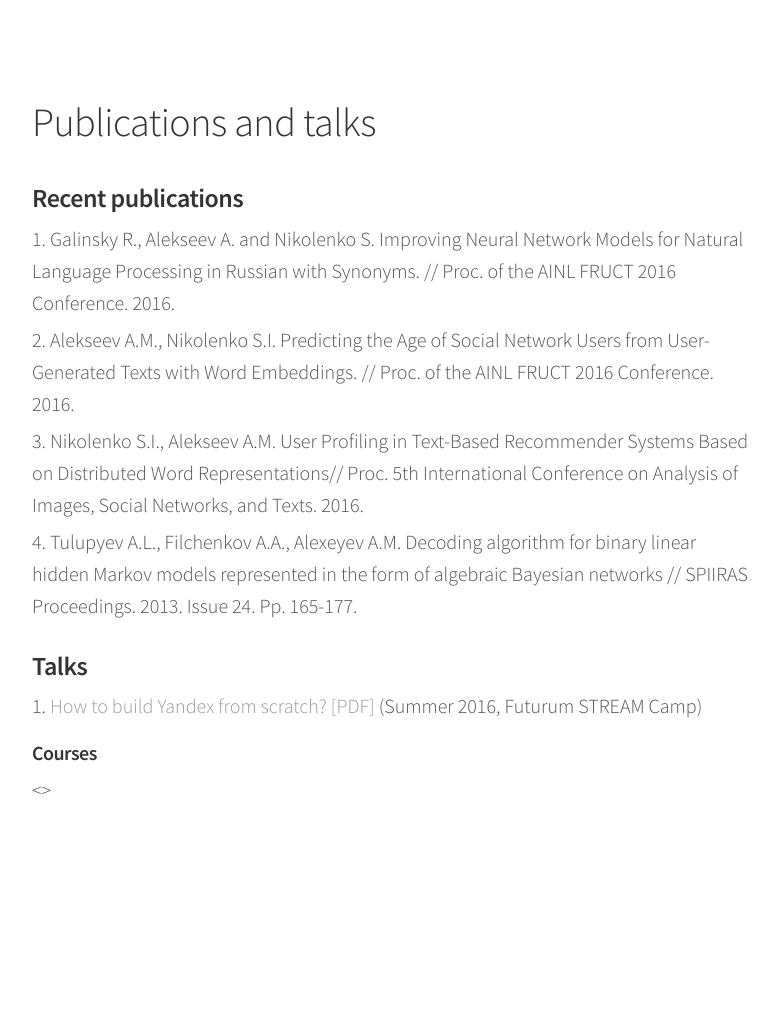
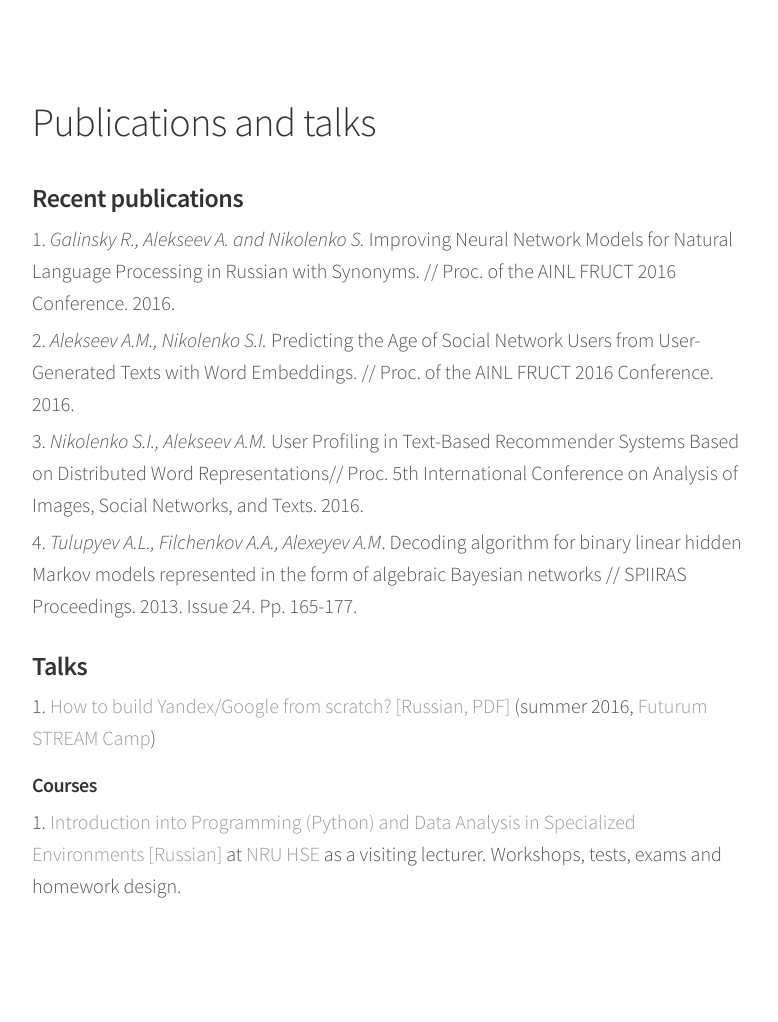
Before and after one commit to alexeyev/alexeyev.github.io, a Jekyll site: the page built from pubs.html, in a window 1280 px wide. Shown: the whole page, without its empty margins (248-1026 px from the left). Built offline with Jekyll 4.4.1, drawn with Linux system fonts in a browser that asks for light colours; before the commit the page ends 906 px from its top, so only the background shows below that.

Commit message:
Slides: talks; links: teaching

```diff
--- a/pubs.html
+++ b/pubs.html
@@ -14,15 +14,17 @@ layout: default
 <div class="content list">
     <h3>Recent publications</h3>
     <ol>
-	<li>Galinsky R., Alekseev A. and Nikolenko S. Improving Neural Network Models for Natural Language Processing in Russian with Synonyms. // Proc. of the AINL FRUCT 2016 Conference. 2016.
-	<li>Alekseev A.M., Nikolenko S.I. Predicting the Age of Social Network Users from User-Generated Texts with Word Embeddings.  // Proc. of the AINL FRUCT 2016 Conference. 2016.
-	<li>Nikolenko S.I., Alekseev A.M. User Profiling in Text-Based Recommender Systems Based on Distributed Word Representations// Proc. 5th International Conference on Analysis of Images, Social Networks, and Texts. 2016.
-	<li>Tulupyev A.L., Filchenkov A.A., Alexeyev A.M. Decoding algorithm for binary linear hidden Markov models represented in the form of algebraic Bayesian networks // SPIIRAS Proceedings. 2013. Issue 24. Pp. 165-177.
+	<li><i>Galinsky R., Alekseev A. and Nikolenko S.</i> Improving Neural Network Models for Natural Language Processing in Russian with Synonyms. // Proc. of the AINL FRUCT 2016 Conference. 2016.
+	<li><i>Alekseev A.M., Nikolenko S.I.</i> Predicting the Age of Social Network Users from User-Generated Texts with Word Embeddings.  // Proc. of the AINL FRUCT 2016 Conference. 2016.
+	<li><i>Nikolenko S.I., Alekseev A.M.</i> User Profiling in Text-Based Recommender Systems Based on Distributed Word Representations// Proc. 5th International Conference on Analysis of Images, Social Networks, and Texts. 2016.
+	<li><i>Tulupyev A.L., Filchenkov A.A., Alexeyev A.M</i>. Decoding algorithm for binary linear hidden Markov models represented in the form of algebraic Bayesian networks // SPIIRAS Proceedings. 2013. Issue 24. Pp. 165-177.
     </ol>
     <h3>Talks</h3>
     <ol>
-	<li><a href="/how_to_build_a_search_engine.alekseev.pdf">How to build Yandex from scratch? [PDF]</a> (Summer 2016, Futurum STREAM Camp)
+	<li><a href="/how_to_build_a_search_engine.alekseev.pdf">How to build Yandex/Google from scratch? [Russian, PDF]</a> (summer 2016, <a href="http://www.baltinmat.com/futurum-stream-camp/">Futurum STREAM Camp</a>)
     </ol>
     <h4>Courses</h4>
-    <>
+    <ol>
+    	<li><a href="https://spb.hse.ru/ma/analysis/courses/191141530.html">Introduction into Programming (Python) and Data Analysis in Specialized Environments [Russian]</a> at <a href="https://www.hse.ru/en/">NRU HSE</a> as a visiting lecturer. Workshops, tests, exams and homework design.
+    </ol>
 </div>
```
